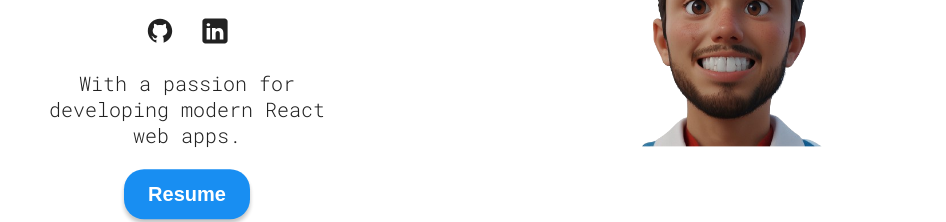
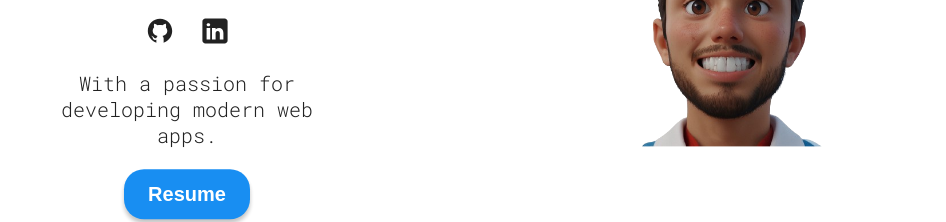
Before and after one commit to Kamlesh718/Portfolio, a React (Vite) app: page / in a window 1280 px wide. Shown: the part 366-588 px from the top of the page, without its empty margins (168-1114 px from the left). Built offline with nearby package versions, Linux system fonts and the light colour scheme.

Commit message:
Refactor Hero description and add new skills to Skills section

```diff
--- a/src/App.jsx
+++ b/src/App.jsx
@@ -1,6 +1,5 @@
 import { useState } from "react";
 import "./App.css";
-import LivePreview from "./common/LivePreview";
 import Contact from "./sections/Contact/Contact";
 import Experience from "./sections/Experience/Experience";
 import Footer from "./sections/Footer/Footer";
@@ -19,7 +18,6 @@ function App() {
           <Hero />
           <Projects />
           <Experience />
-          {/* <LivePreview /> */}
           <Skills />
           <Contact />
           <Footer />
--- a/src/sections/Hero/Hero.jsx
+++ b/src/sections/Hero/Hero.jsx
@@ -115,7 +115,7 @@ function Hero() {
 
         <motion.div variants={item} className={styles.desc_box}>
           <p className={styles.description}>
-            With a passion for developing modern React web apps.
+            With a passion for developing modern web apps.
           </p>
         </motion.div>
 
--- a/src/sections/Skills/Skills.jsx
+++ b/src/sections/Skills/Skills.jsx
@@ -57,6 +57,14 @@ function Skills() {
         </motion.div>
 
         <motion.div variants={item}>
+          <SkillList src={checkMarkIcon} skill="Flutter" />
+        </motion.div>
+
+        <motion.div variants={item}>
+          <SkillList src={checkMarkIcon} skill="React Expo" />
+        </motion.div>
+
+        <motion.div variants={item}>
           <SkillList src={checkMarkIcon} skill="Typescript" />
         </motion.div>
 
@@ -82,6 +90,10 @@ function Skills() {
 
         <motion.div variants={item}>
           <SkillList src={checkMarkIcon} skill="React Flow" />
+        </motion.div>
+
+        <motion.div variants={item}>
+          <SkillList src={checkMarkIcon} skill="Angular" />
         </motion.div>
       </motion.div>
 
```
